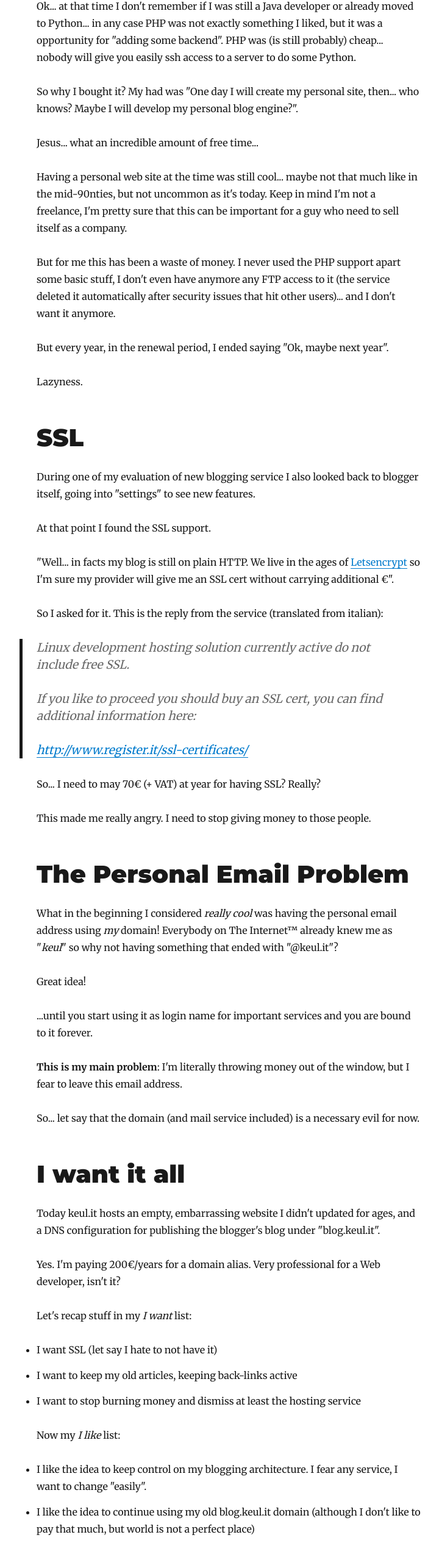
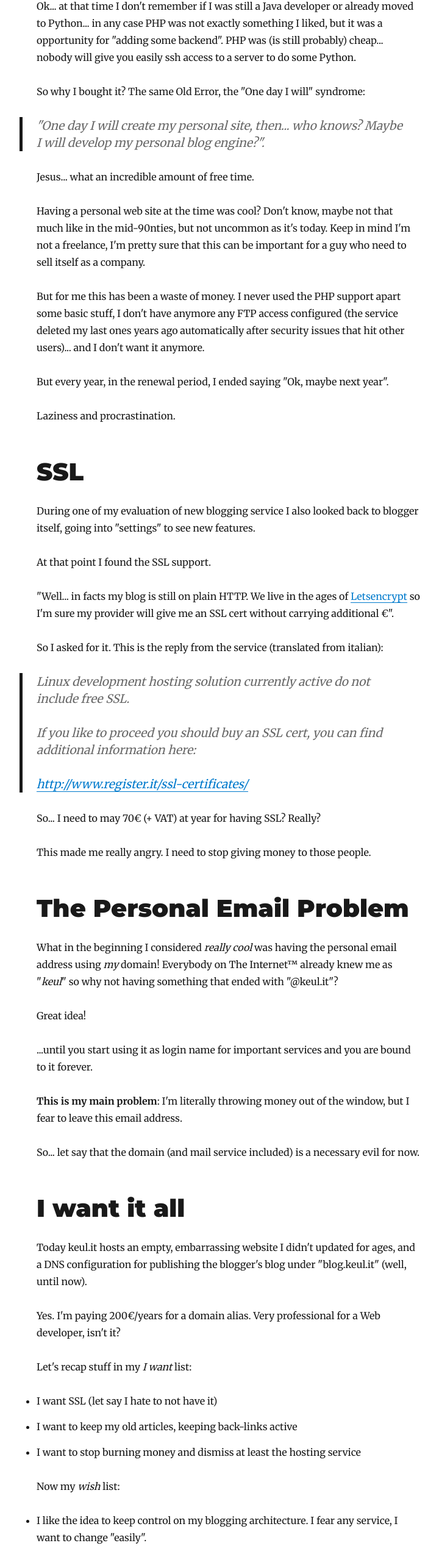
Before and after one commit to keul/keul.it, a Gatsby site: page /quit-your-early-2000-web-hosting-for-netlify/ in a window 1280 px wide. Shown: the part 3799-6353 px from the top of the page at 61% size, without its empty margins (265-985 px from the left). Built offline with nearby package versions, Linux system fonts and the light colour scheme; Gatsby itself is replaced by a stand-in of ours; some packages are replaced by stand-ins of ours.

Commit message:
Syntax errors and typos

```diff
--- a/content/blog/quit-your-early-2000-web-hosting-for-netlify/index.md
+++ b/content/blog/quit-your-early-2000-web-hosting-for-netlify/index.md
@@ -109,19 +109,21 @@ Ok... at that time I don't remember if I was still a Java developer or already m
 PHP was (is still probably) cheap... nobody will give you easily ssh access to a server to do some Python.
 
 So why I bought it?
-My had was "One day I will create my personal site, then... who knows? Maybe I will develop my personal blog engine?".
+The same Old Error, the "One day I will" syndrome:
 
-Jesus... what an incredible amount of free time...
+> "One day I will create my personal site, then... who knows? Maybe I will develop my personal blog engine?".
 
-Having a personal web site at the time was still cool... maybe not that much like in the mid-90nties, but not uncommon as it's today.
+Jesus... what an incredible amount of free time.
+
+Having a personal web site at the time was cool? Don't know, maybe not that much like in the mid-90nties, but not uncommon as it's today.
 Keep in mind I'm not a freelance, I'm pretty sure that this can be important for a guy who need to sell itself as a company.
 
 But for me this has been a waste of money.
-I never used the PHP support apart some basic stuff, I don't even have anymore any FTP access to it (the service deleted it automatically after security issues that hit other users)... and I don't want it anymore.
+I never used the PHP support apart some basic stuff, I don't have anymore any FTP access configured (the service deleted my last ones years ago automatically after security issues that hit other users)... and I don't want it anymore.
 
 But every year, in the renewal period, I ended saying "Ok, maybe next year".
 
-Lazyness.
+Laziness and procrastination.
 
 # SSL
 
@@ -161,7 +163,7 @@ So... let say that the domain (and mail service included) is a necessary evil fo
 
 # I want it all
 
-Today keul.it hosts an empty, embarrassing website I didn't updated for ages, and a DNS configuration for publishing the blogger's blog under "blog.keul.it".
+Today keul.it hosts an empty, embarrassing website I didn't updated for ages, and a DNS configuration for publishing the blogger's blog under "blog.keul.it" (well, until now).
 
 Yes.
 I'm paying 200€/years for a domain alias.
@@ -173,21 +175,24 @@ Let's recap stuff in my _I want_ list:
 * I want to keep my old articles, keeping back-links active
 * I want to stop burning money and dismiss at least the hosting service
 
-Now my _I like_ list:
+Now my _wish_ list:
 
-* I like the idea to keep control on my blogging architecture. I fear any service, I want to change "easily".
+* I like the idea to keep control on my blogging architecture.
+  I fear any service, I want to change "easily".
 * I like the idea to continue using my old blog.keul.it domain (although I don't like to pay that much, but world is not a perfect place)
 
 # Here we are
 
 If you are reading this, my dream comes true.
-I'm hosting this new blog using my custom domain just using very basic Netlify features and simply `npm install` ing Gatsby with the blog add-on.
+I'm hosting this new blog using my domain and some very basic Netlify features, simply `npm install` ing Gatsby with the blog add-on.
 
 My old blog is still alive, I just re-enabled the native address under [lucafbb.blogspot.com](https://lucafbb.blogspot.com/) but, thanks to Netlify redirects support, I have proper HTTP 301 redirects.
 
-Do you see this layout?
-I'm sure I will never change the default theme and layout (maybe the default Gatsby favicon?), but it's OK.
-And th random image below?
+Do you like this layout?
+No? I don't care too much.
+
+Is possible that I will never change the default theme (maybe the default Gatsby favicon?), but it's OK.
+And the random image below?
 It came from the default quick-start tutorial.
 
 ![Chinese Salty Egg](./salty_egg.jpg)
```
